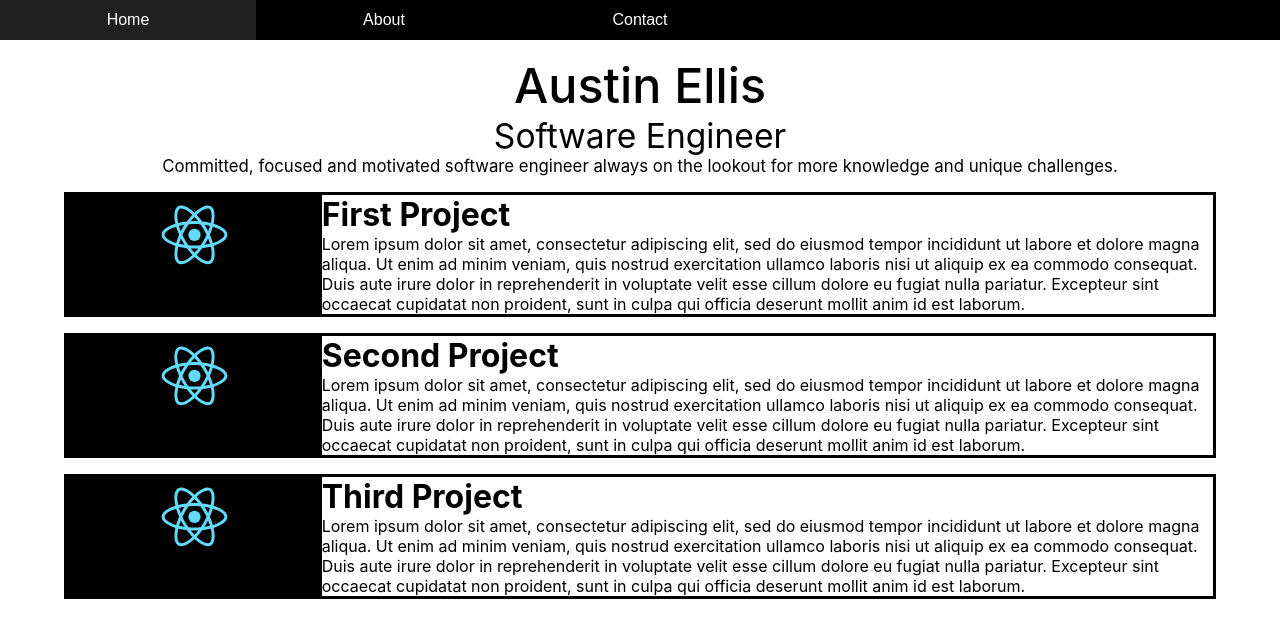
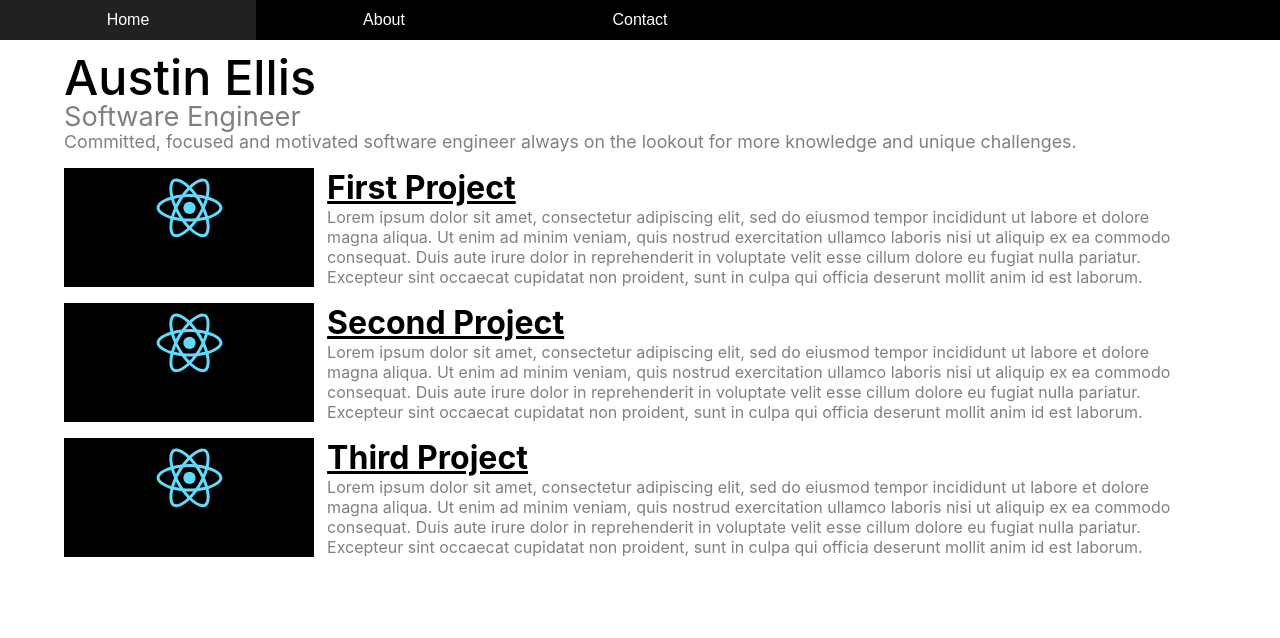
Before and after one commit to justonemoresideproject/portfolio, a React (Create React App) app: page / in a window 1280 px wide. Shown: the top 638 px of the page. Built offline with nearby package versions, Linux system fonts and the light colour scheme.

Commit message:
updated the line height of the intro

```diff
--- a/src/App.css
+++ b/src/App.css
@@ -9,11 +9,13 @@
   background-size: cover; */
   /* background-position: center; */
 
-  background-color: white;
+  /* background-color: rgb(20, 18, 151); */
 
   overflow: hidden;
 
   min-height: 100vh;
+
+  color: gray;
 }
 
 .titleContainer {
@@ -34,25 +36,39 @@
 .titleContainer>div {
   margin: 0px;
   padding: 0px;
+
+  text-align: start;
+  white-space:break-spaces;
+}
+
+.intro {
+  font-size: calc(5px + 1vw);
+  color: rgb(1, 175, 1);
+  font-family: system-ui, -apple-system, BlinkMacSystemFont, 'Segoe UI', Roboto, Oxygen, Ubuntu, Cantarell, 'Open Sans', 'Helvetica Neue', sans-serif;
+
+  font-weight: 500;
 }
 
 .nameTitle {
   font-size: calc(10px + 3vw);
   font-weight: 500;
+
+  color: rgb(0, 0, 0);
+  line-height: calc(6px + 3vw);
 }
 
 .jobTitle {
-  font-size: calc(8px + 2vw);
+  font-size: calc(8px + 1.5vw);
   font-weight: 400;
+
+  color: gray;
+  line-height: calc(10px + 1.8vw);
 }
 
 .jobDescription {
-  font-size: calc(4px + 1vw);
-}
-
-div {
-  margin: 0px;
-  padding: 0px
+  font-size: calc(5px + 1vw);
+  font-weight: 400;
+  line-height: calc(6px + 1vw);
 }
 
 .divider {
--- a/src/App.js
+++ b/src/App.js
@@ -9,6 +9,9 @@ function App() {
     <div className="App">
       <Navbar />
       <div className='titleContainer'>
+        {/* <div className='intro'>
+          Hello my name is...
+        </div> */}
         <div className='nameTitle'>
           Austin Ellis
         </div>
--- a/src/Projects/Project/Project.css
+++ b/src/Projects/Project/Project.css
@@ -1,7 +1,7 @@
 .projectContainer {
     display: flex;
     flex-direction: row;
-    border: solid black 3px;
+    /* border: solid black 3px; */
 
     margin-top: 2vh;
     margin-bottom: 2vh;
@@ -11,6 +11,11 @@
     text-align: left;
     margin: 0px;
     padding: 0px;
+}
+
+.projectTitle {
+    color: black;
+    text-decoration: underline;
 }
 
 .projectImg {
@@ -30,4 +35,7 @@
 
     display: flex;
     flex-direction: column;
+
+    padding-right: 1vw;
+    padding-left: 1vw;
 }
```
